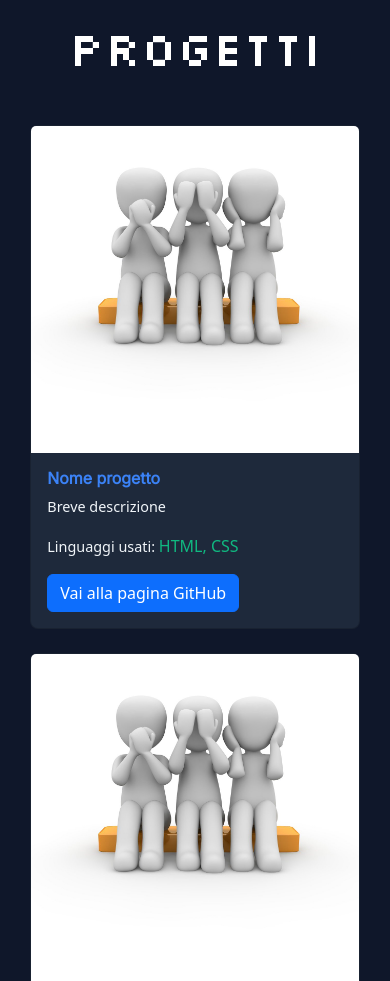
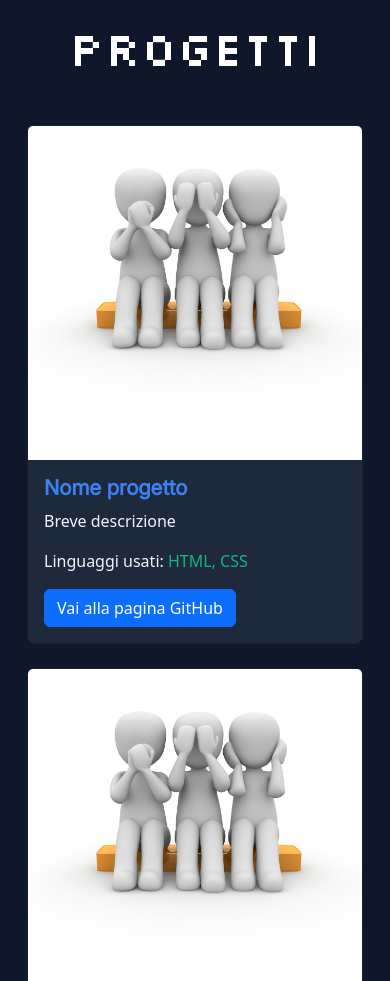
Before and after one commit to xPepp3z/myPortfolio, a plain HTML site: page index.html in a window 390 px wide. Shown: the part 800-1781 px from the top of the page. Drawn offline with nearby package versions, Linux system fonts and the light colour scheme.

Commit message:
upload aggiornamento

```diff
--- a/mystyle.css
+++ b/mystyle.css
@@ -120,7 +120,6 @@ body{
     border-radius: 0.5rem;
     transition: transform 0.3s ease, box-shadow 0.3s ease;
     max-width: 21rem;
-    width: 100%;
 }
 .my_card:hover {
     transform: scale(1.05);
@@ -137,22 +136,6 @@ body{
 .my_text_languages{
     color: #10b981;
     font-size: 1rem;
-}
-
-
-@media (max-width: 576px) {
-  .my_card {
-    max-width: 90%;
-    margin: auto;
-  }
-
-  .card-title {
-    font-size: 1rem;
-  }
-
-  .card-text {
-    font-size: 0.9rem;
-  }
 }
 
 
```
